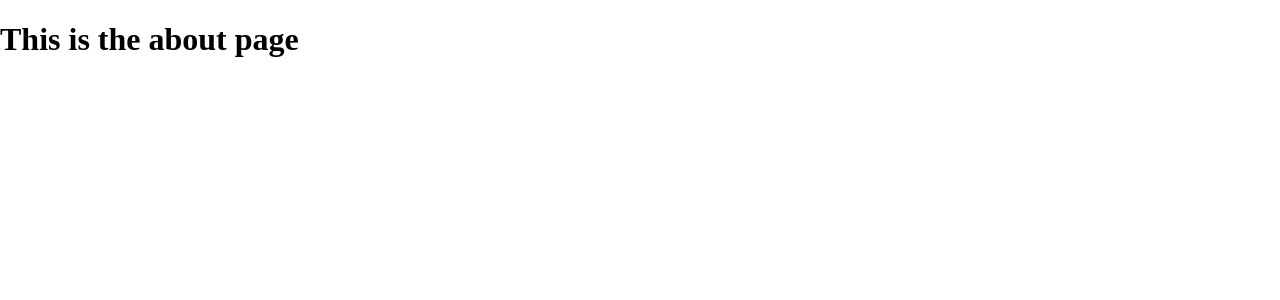
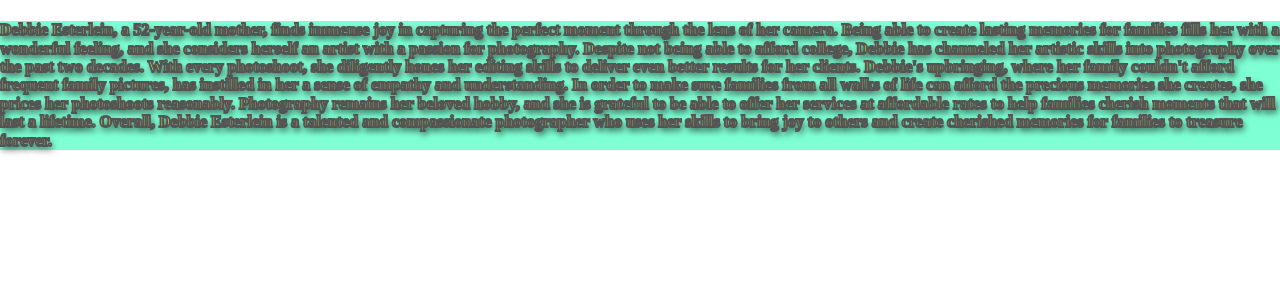
Before and after one commit to kenandcrys/naturesblessing, a React (Create React App) app: page /About in a window 1280 px wide. Shown: the top 300 px of the page. Built offline with nearby package versions, Linux system fonts and the light colour scheme.

Commit message:
update test

```diff
--- a/package.json
+++ b/package.json
@@ -1,6 +1,6 @@
 {
   "name": "debbie",
-  "version": "0.1.0",
+  "version": "2.0.0",
 
   "dependencies": {
     "@fortawesome/fontawesome-free": "^6.4.0",
--- a/src/App.css
+++ b/src/App.css
@@ -24,6 +24,9 @@ h4 {
 
 }
 
+.about {
+  background-color: aquamarine;
+}
 
 .nav-bar {
   display: flex;
--- a/src/components/About.js
+++ b/src/components/About.js
@@ -1,9 +1,13 @@
 import React from 'react';
+
 
 const About = () => {
     return (
         <div className="about">
-            <h1>This is the about page</h1>
+            <h4>Debbie Esterlein, a 52-year-old mother, finds immense joy in capturing the perfect moment through the lens of her camera. Being able to create lasting memories for families fills her with a wonderful feeling, and she considers herself an artist with a passion for photography.
+   Despite not being able to afford college, Debbie has channeled her artistic skills into photography over the past two decades. With every photoshoot, she diligently hones her editing skills to deliver even better results for her clients.
+  Debbie's upbringing, where her family couldn't afford frequent family pictures, has instilled in her a sense of empathy and understanding. In order to make sure families from all walks of life can afford the precious memories she creates, she prices her photoshoots reasonably.
+  Photography remains her beloved hobby, and she is grateful to be able to offer her services at affordable rates to help families cherish moments that will last a lifetime. Overall, Debbie Esterlein is a talented and compassionate photographer who uses her skills to bring joy to others and create cherished memories for families to treasure forever.</h4>
         </div>
     )
 }
```
